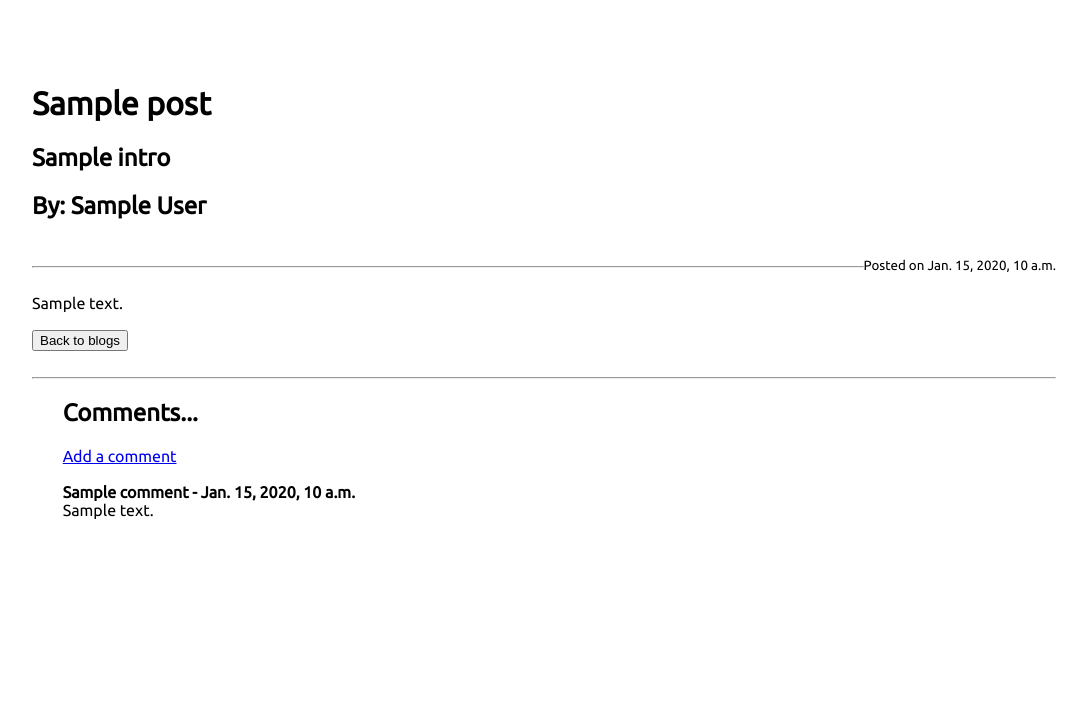
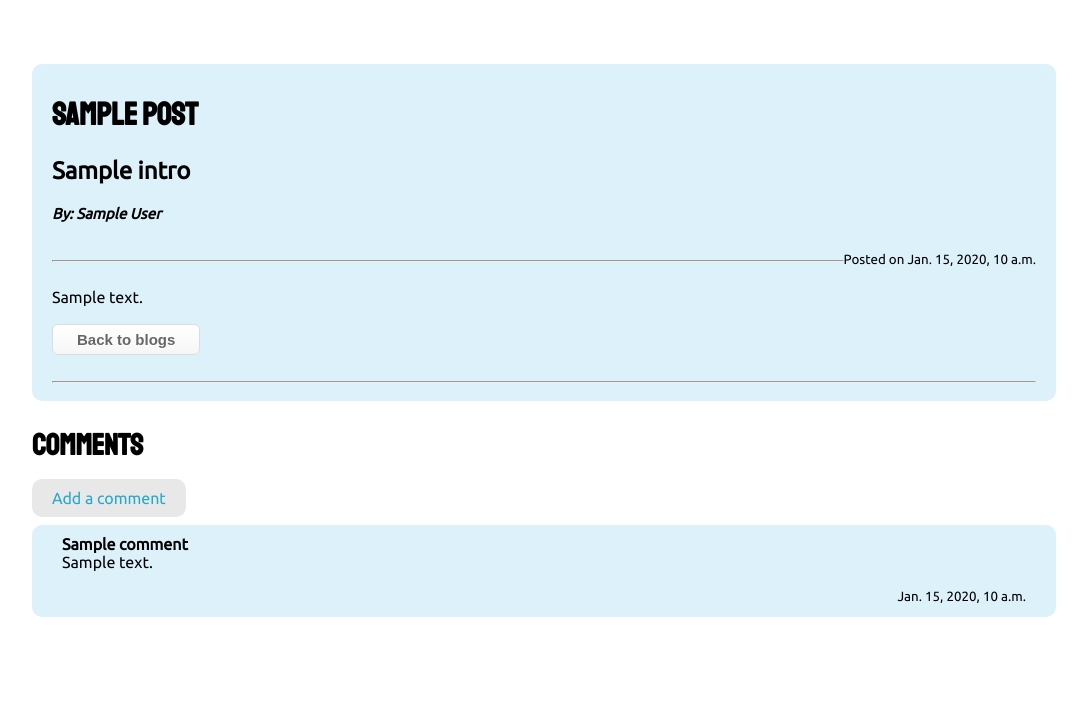
Before and after one commit to Novel-Public-Health/Novel-Public-Health, a Django app: template NovelBlog/templates/post_details.html in a window 1280 px wide. Shown: the part 105-827 px from the top of the page, without its empty margins (96-1183 px from the left). Before the commit the page ends 624 px from the top, so only its background shows below. Run offline with Django 3.2, Linux system fonts and the light colour scheme; the template is opened without the code that fills it: most values are stand-ins (such as "Sample title", 1, 10 or a date in 2020).

Commit message:
cleaned up more css

```diff
--- a/NovelBlog/templates/add_comment.html
+++ b/NovelBlog/templates/add_comment.html
@@ -2,7 +2,7 @@
 {% load crispy_forms_tags %}
 {% block content %}
 <div style="height: 100%; background-color: white; display: flex; flex-direction:column; justify-content: center; align-items: center; margin-bottom: 0px;">
-    <h1 style="color: black;">Add Comment...</h1>
+    <h1 style="color: black;">Add Comment</h1>
 </div>
 <hr style="width: 80%;">
 <div class="blog-page" style="background-color: white; display: flex; align-items: center; justify-content: center; padding-top:0%; padding-bottom: 10%; margin-top: 0px;">
--- a/NovelBlog/templates/add_post.html
+++ b/NovelBlog/templates/add_post.html
@@ -2,15 +2,15 @@
 {% load crispy_forms_tags %}
 {% block content %}
 <div style="height: 100%; background-color: white; display: flex; flex-direction:column; justify-content: center; align-items: center;">
-    <h1 style="color: black; margin-bottom: 10px; font-size: 50px;">Connect</h1>
-    <h2 style="color: black;margin-top: 0px;">Post Your Thoughts!</h2>
+    <h1 id="novel-title" style="color: black; margin-bottom: 10px;">Connect</h1>
+    <h2 id="novel" style="margin-top: 0px;">Post Your Thoughts!</h2>
 </div>
 
 <div class="blog-page" style="background-color: white; display: flex; align-items: center; justify-content: center; padding-top: 2%; padding-bottom: 10%;">
     <form method="POST">
         {% csrf_token %}
         {{ form|crispy }}
-        <button class="btn btn-secondary">Post</button>
+        <button class="myButton">Post</button>
     </form>
 </div>
 {% endblock %}
--- a/NovelBlog/templates/post_details.html
+++ b/NovelBlog/templates/post_details.html
@@ -1,53 +1,66 @@
 {% extends "base_generic.html" %}
 {% block content %}
+<link rel="stylesheet" type="text/css" href="/staticfiles/css/styles.css" />
+
 <div style="display: flex; align-items: center; justify-content: center;">
-    <div class="post-detail" style="margin-top: 0px; margin-bottom: 5px; margin-right: 5%; margin-left: 5%; background-color: white; padding: 5%; width: 100%; border-radius: 20px;">
-        <h1 style="color: black;">{{ post.title }}</h1>
+    <div class="post-detail" style="margin-top: 0px; margin-bottom: 5px; margin-right: 5%; margin-left: 5%; padding: 5%; width: 100%; border-radius: 20px;">
+        <div id="blogPost">
+            <h1 id="blogTitle" style="color: black;">{{ post.title }}</h1>
             <h2 style="color: black;">{{ post.intro }}</h2>
-        <h2 style="color: black;">By: {{ post.author.first_name}} {{ post.author.last_name }}</h2><br>
+            <h2 style="color: black; font-size: 15px; font-style: italic">By: {{ post.author.first_name}} {{ post.author.last_name }}</h2><br>
             <small style="float: right;">Posted on {{ post.date_added }}</small>
             <hr>
             <br/>
             {{ post.body|safe }}
             <br>
             <br/>
-        <a href="{% url 'home' %}"><button>Back to blogs</button></a>
+            <a href="{% url 'home' %}">
+            <button class="myButton">Back to blogs</button></a>
             <br>
             <br/>
             <hr>
-        <div class="comments" style="margin-top: 5px; padding-left: 3%;">
-            <h2 style="color: rgb(0, 0, 0);">Comments...</h2>
+
+        </div>
+        <div class="comments" style="margin-top: 5px; padding-left: 0;">
+            <h2 id="commentHeader" style="color: rgb(0, 0, 0); font-family: 'Staatliches', cursive; font-size: 30px;">Comments</h2>
             <div>
                 {% if not post.comments.all %}
                     {% if user.is_authenticated %}
-                    <p>No Comments Yet...</p><a href="{% url 'add_comment' post.pk %}">Add a comment</a>
+                    <p>No Comments Yet...</p><a id="startDiscussion"  style="text-decoration: none; color: rgb(37, 169, 202);" href="{% url 'add_comment' post.pk %}">Add a comment</a>
                     {% else %}
                     <p>No Comments Yet...</p><a href="{% url 'login' %}">Log in to comment</a>
                     {% endif %}
                 {% else %}
                     {% if user.is_authenticated %}
-                        <a href="{% url 'add_comment' post.pk %}">Add Comment</a>
+                        <a id="startDiscussion"  style="text-decoration: none; color: rgb(37, 169, 202);" href="{% url 'add_comment' post.pk %}">Add Comment</a>
                         <br/><br/>
                             {% for comment in post.comments.all %}
-                                <strong>
-                                    {{ comment.name }} -
-                                    {{ comment.date_added }}
+                                <div class= "commentBox">
+                                    <strong style="font-weight: bold">
+                                        {{ comment.name }}
                                     </strong>
                                     <br/>
                                     {{ comment.body }}
-                                <br/><br/>
+                                    <br/>  <br/>
+                                    <small style="float:right"> {{ comment.date_added }}</small>
+                                    <br/>
+                                </div>
+
                             {% endfor %}
                     {% else %}
-                        <a href="{% url 'add_comment' post.pk %}">Add a comment</a>
+                        <a id="startDiscussion"  style="text-decoration: none; color: rgb(37, 169, 202);" href="{% url 'add_comment' post.pk %}">Add a comment</a>
                         <br/><br/>
                             {% for comment in post.comments.all %}
-                                <strong>
-                                    {{ comment.name }} -
-                                    {{ comment.date_added }}
+                                <div class= "commentBox">
+                                    <strong style="font-weight: bold">
+                                        {{ comment.name }}
                                     </strong>
                                     <br/>
                                     {{ comment.body }}
-                                <br/><br/>
+                                    <br/>  <br/>
+                                    <small style="float:right"> {{ comment.date_added }}</small>
+                                    <br/>
+                                </div>
                             {% endfor %}
                     {% endif %}
                 {% endif %}
--- a/NovelBlog/urls.py
+++ b/NovelBlog/urls.py
@@ -1,6 +1,7 @@
 from django.urls import path
 from . import views
 from .views import frontpage, ArticleDetailView, AddPostView, AddCommentView
+from django.conf.urls.static import static
 
 urlpatterns = [
     path('', frontpage.as_view(), name="home"),
--- a/catalog/forms.py
+++ b/catalog/forms.py
@@ -99,6 +99,6 @@ class ContactForm(forms.ModelForm):
             'email',
             'subject',
             'body',
-            Submit('submit', 'Submit', css_class='contact-btn')
+            Submit('submit', 'Submit', css_class='myButton')
 
         )
--- a/catalog/models.py
+++ b/catalog/models.py
@@ -239,7 +239,7 @@ from djstripe.models import Customer, Subscription
 class Profile(models.Model):
     user = models.OneToOneField(User, on_delete=models.CASCADE, primary_key=True)
     USER_TYPE_CHOICES = (
-        (1, 'free - access independent films and media outlets'),
+        (1, 'Free - access independent films and media outlets'),
         (2, 'Low Subscription - access to Hollywood films'),
         (3, 'Premium Subscription - access to A-list movies')
     )
--- a/catalog/static/css/styles.css
+++ b/catalog/static/css/styles.css
@@ -24,6 +24,7 @@ body {
     /* height: 500px; */
     position: relative;
     margin: 0 auto;
+    padding: 100px;
 }
 
 #contentBody {
@@ -417,6 +418,24 @@ h2 {
     color: white;
 }
 
+h3 {
+    font-family: 'Staatliches', cursive;
+    font-size: 30px;
+}
+
+
+h4 {
+    font-family: 'Staatliches', cursive;
+    font-size: 50px;
+}
+
+h5 {
+    color: #5490b1;
+    font-family: 'Staatliches', cursive;
+    font-size: 30px;
+}
+
+
 .main-display {
     background-color: black;
 }
@@ -754,8 +773,8 @@ h2 {
     background-color:#90C2E7;
     border-bottom: 1px solid #ccc;
     display: table;
-    padding-left: 10px;
-    padding-right: 10px;
+    padding-left: 20px;
+    padding-right: 20px;
     padding-top: 10px;
     padding-bottom: 10px;
     margin-left: auto;
@@ -772,10 +791,9 @@ h2 {
 
 .moviePoster {
     float: left;
-}
+    width: 100px;
+    height: auto;
 
-.movieInfo {
-    padding: 20px;
 }
 
 .movieTitle {
@@ -793,5 +811,117 @@ h2 {
    padding-top: 0px;
    padding-left: 120px;
    font-style: italic;
+}
+
+.researchArticles {
+    background-color: white;
+    border-bottom: 1px solid #ccc;
+    display: table;
+    padding-left: 20px;
+    padding-right: 20px;
+    padding-top: 10px;
+    padding-bottom: 10px;
+    margin-left: auto;
+    margin-right: auto;
+    padding-top: 20px;
+    width: 80%;
+    border-radius: 10px;
+}
+
+.profileBlock {
+    background-color: white;
+    border-bottom: 1px solid #ccc;
+    display: table;
+    padding-left: 20px;
+    padding-right: 20px;
+    padding-top: 10px;
+    padding-bottom: 10px;
+    margin-left: auto;
+    margin-right: auto;
+    padding-top: 20px;
+    width: 80%;
+    border-radius: 10px;
+}
+
+.profileInfo {
+    background-color:  #e4f2fc;;
+    border-radius: 10px;
+    padding-left: 20px;
+    padding-right: 20px;
+    padding-top: 10px;
+    padding-bottom: 10px;
+    margin-top: 0;
 
 }
+
+.blogContent {
+    font-family: 'Ubuntu';
+    font-size: 20px;
+}
+
+#commentHeaders {
+    font-family: 'Staatliches', cursive;
+    color: black;
+}
+
+#blogTitle {
+    font-family: 'Staatliches', cursive;
+    color: black;
+}
+
+#blogPost {
+    background-color: #a1d8f55d;
+    border-radius: 10px;
+    padding-left: 20px;
+    padding-right: 20px;
+    padding-top: 10px;
+    padding-bottom: 10px;
+    margin-top: 0;
+
+}
+
+.commentBox {
+    background-color: #a1d8f55d;
+    border-radius: 10px;
+    padding-left: 30px;
+    padding-right: 30px;
+    padding-top: 10px;
+    padding-bottom: 10px;
+    margin-top: 0;
+}
+
+#startDiscussion {
+    background-color: #E8E8E8;
+    border-radius: 10px;
+    padding-left: 20px;
+    padding-right: 20px;
+    padding-top: 10px;
+    padding-bottom: 10px;
+    margin-top: 0;
+}
+
+
+.myButton {
+	box-shadow:inset 0px 1px 0px 0px #ffffff;
+	background:linear-gradient(to bottom, #ffffff 5%, #f6f6f6 100%);
+	background-color:#ffffff;
+	border-radius:6px;
+	border:1px solid #dcdcdc;
+	display:inline-block;
+	cursor:pointer;
+	color:#666666;
+	font-family:Arial;
+	font-size:15px;
+	font-weight:bold;
+	padding:6px 24px;
+	text-decoration:none;
+	text-shadow:0px 1px 0px #ffffff;
+}
+.myButton:hover {
+	background:linear-gradient(to bottom, #f6f6f6 5%, #ffffff 100%);
+	background-color:#f6f6f6;
+}
+.myButton:active {
+	position:relative;
+	top:1px;
+}
```
Also changed, not shown: NovelBlog/templates/home.html (+6 -4 lines), catalog/templates/catalog/movie_detail.html (+14 -2 lines), catalog/templates/users/profile.html (+13 -4 lines), catalog/migrations/0077_auto_20210419_0303.py (added), catalog/migrations/0078_auto_20210419_0519.py (added). Lines whose indentation alone changed are shown as unchanged.
